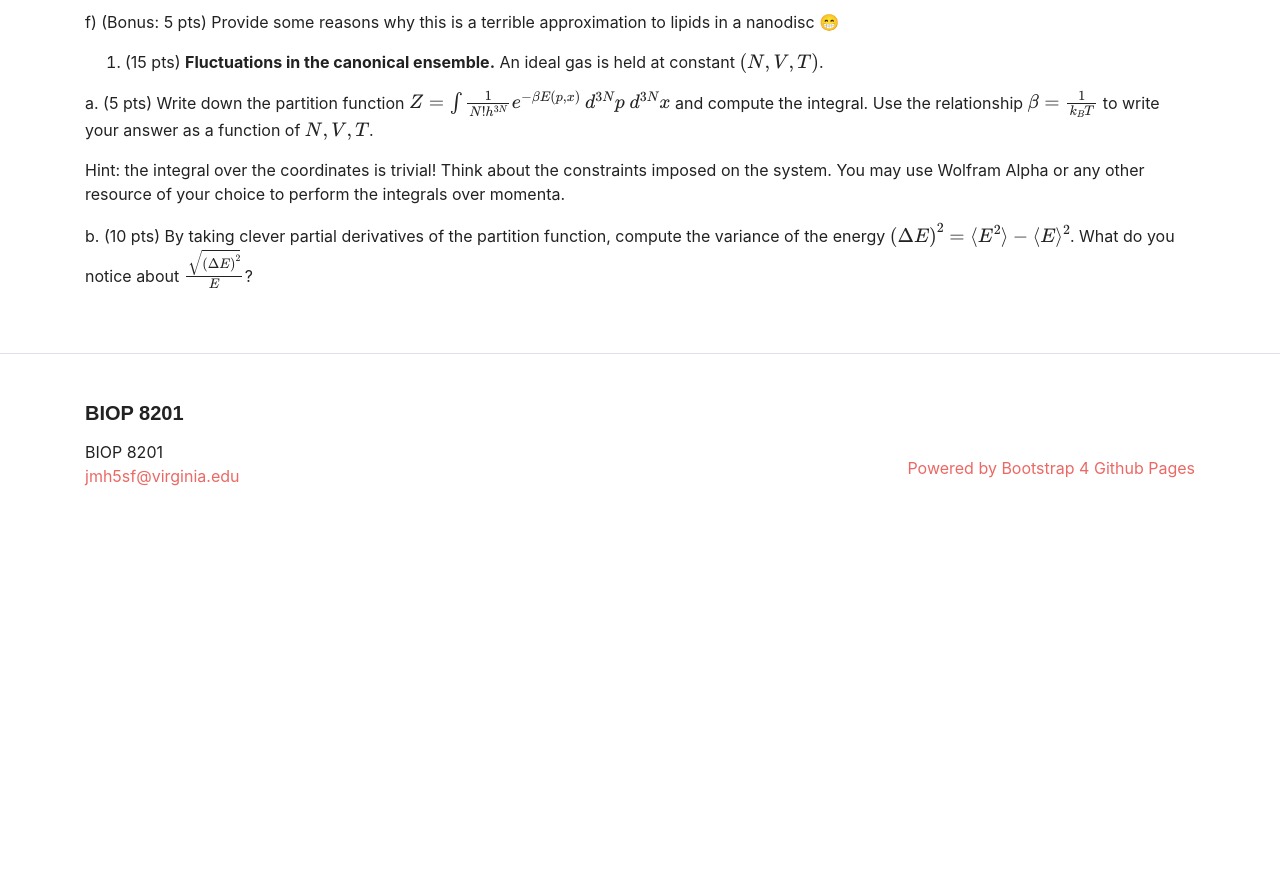
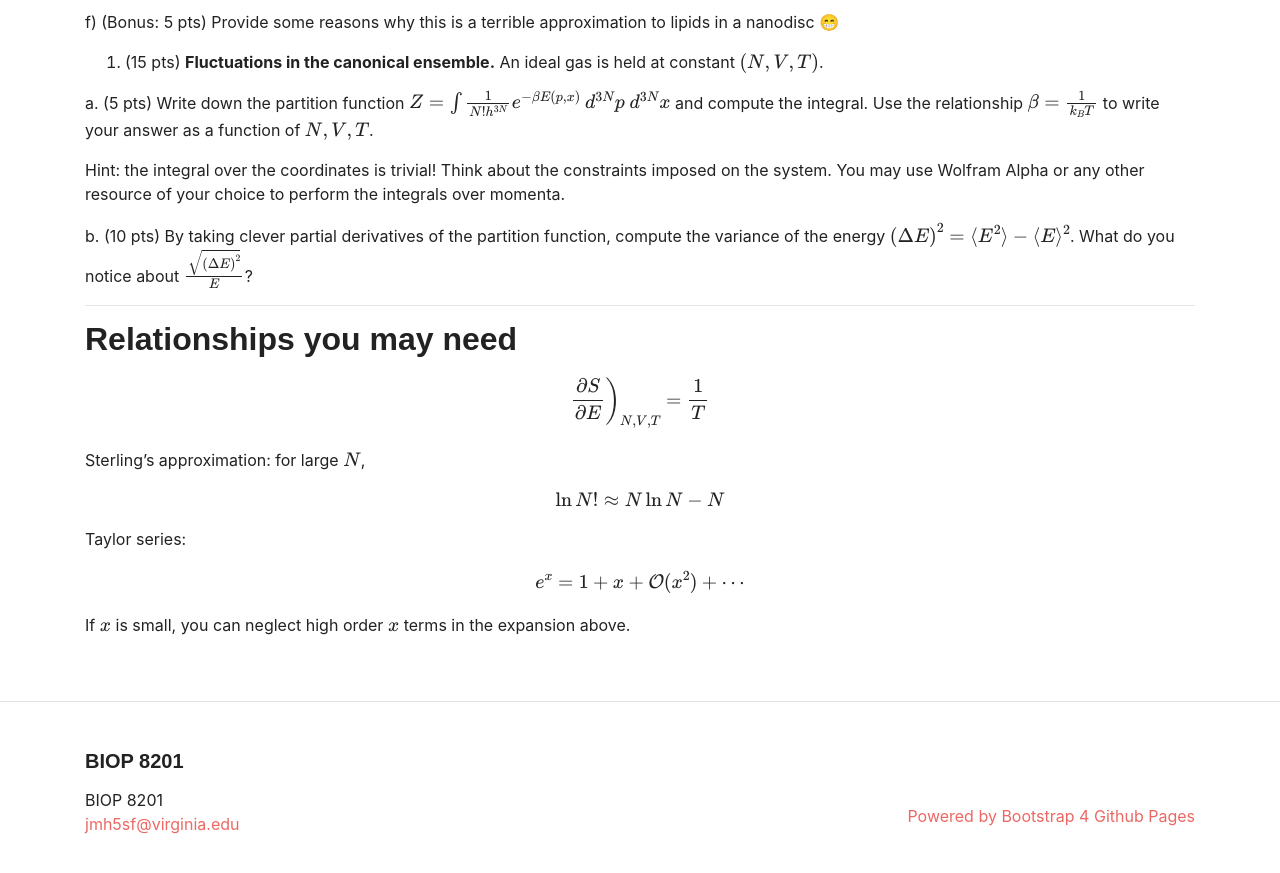
Before and after one commit to jmhays/biop-web, a Jekyll site: the page built from problem_sets/ps1.md, in a window 1280 px wide and 900 px high, scrolled down 749 px. Shown: the top 873 px of the window. Built offline with Jekyll 4.4.1, drawn with Linux system fonts in a browser that asks for light colours; emoji names are drawn with the system emoji font; some web fonts are replaced; formulas are drawn with MathJax 3; before the commit the page ends 1301 px from its top, so only the background shows below that.

Commit message:
add equations

```diff
--- a/problem_sets/ps1.md
+++ b/problem_sets/ps1.md
@@ -33,3 +33,19 @@ a. (5 pts) Write down the partition function $$Z = \int \frac{1}{N! h^{3N}}e^{-\
 Hint: the integral over the coordinates is trivial! Think about the constraints imposed on the system. You may use Wolfram Alpha or any other resource of your choice to perform the integrals over momenta.
 
 b. (10 pts) By taking clever partial derivatives of the partition function, compute the variance of the energy $$\left(\Delta E\right)^2= \langle E^2\rangle - \langle E\rangle^2$$. What do you notice about $$\frac{\sqrt{\left(\Delta E\right)^2}}{E}$$?
+
+---
+
+## Relationships you may need
+
+$$ \frac{\partial S}{\partial E}\bigg)_{N,V,T} = \frac{1}{T}$$
+
+Sterling's approximation: for large $$N$$,
+
+$$ \ln N! \approx N\ln N - N$$
+
+Taylor series:
+
+$$e^{x} = 1 + x + \mathcal{O}(x^2) + \cdots $$
+
+If $$x$$ is small, you can neglect high order $$x$$ terms in the expansion above.
```
